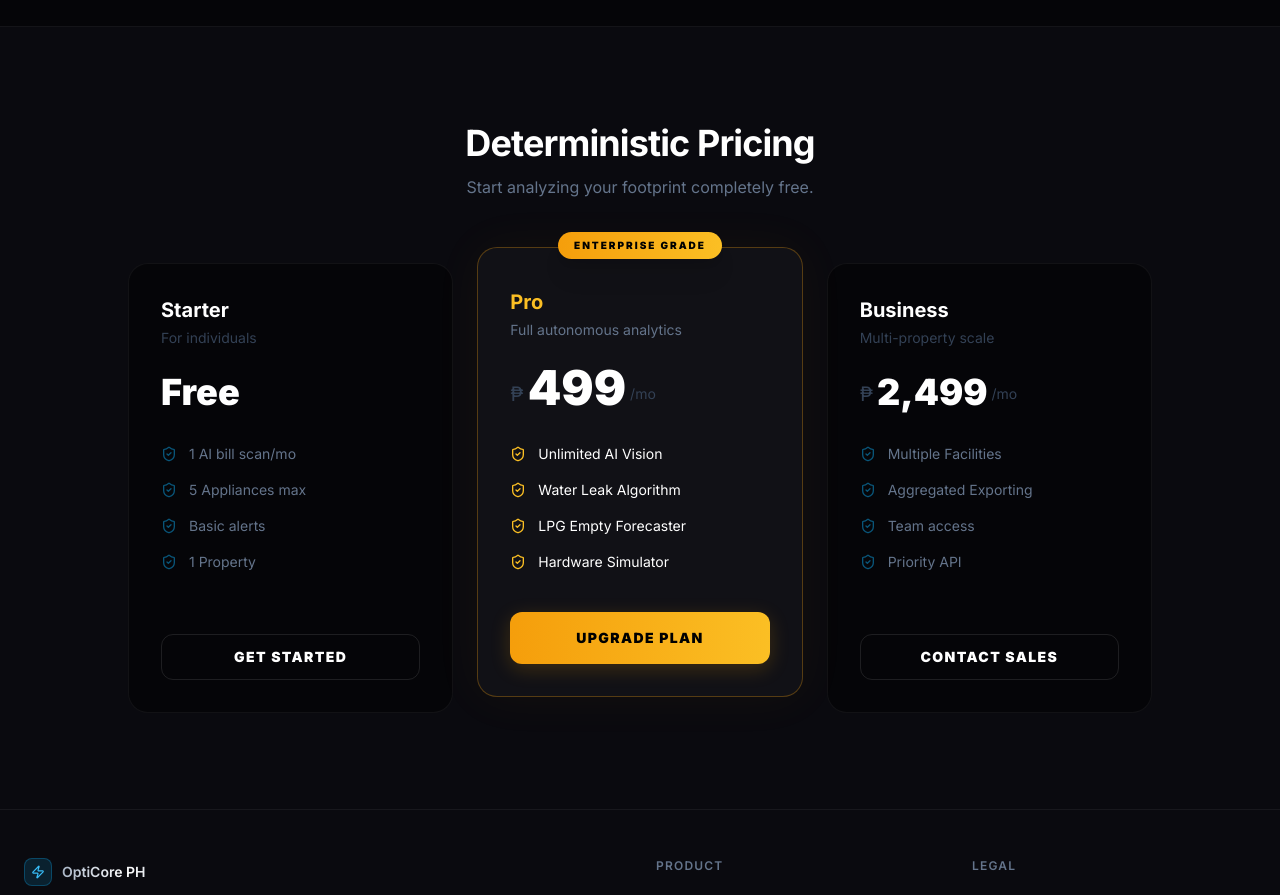
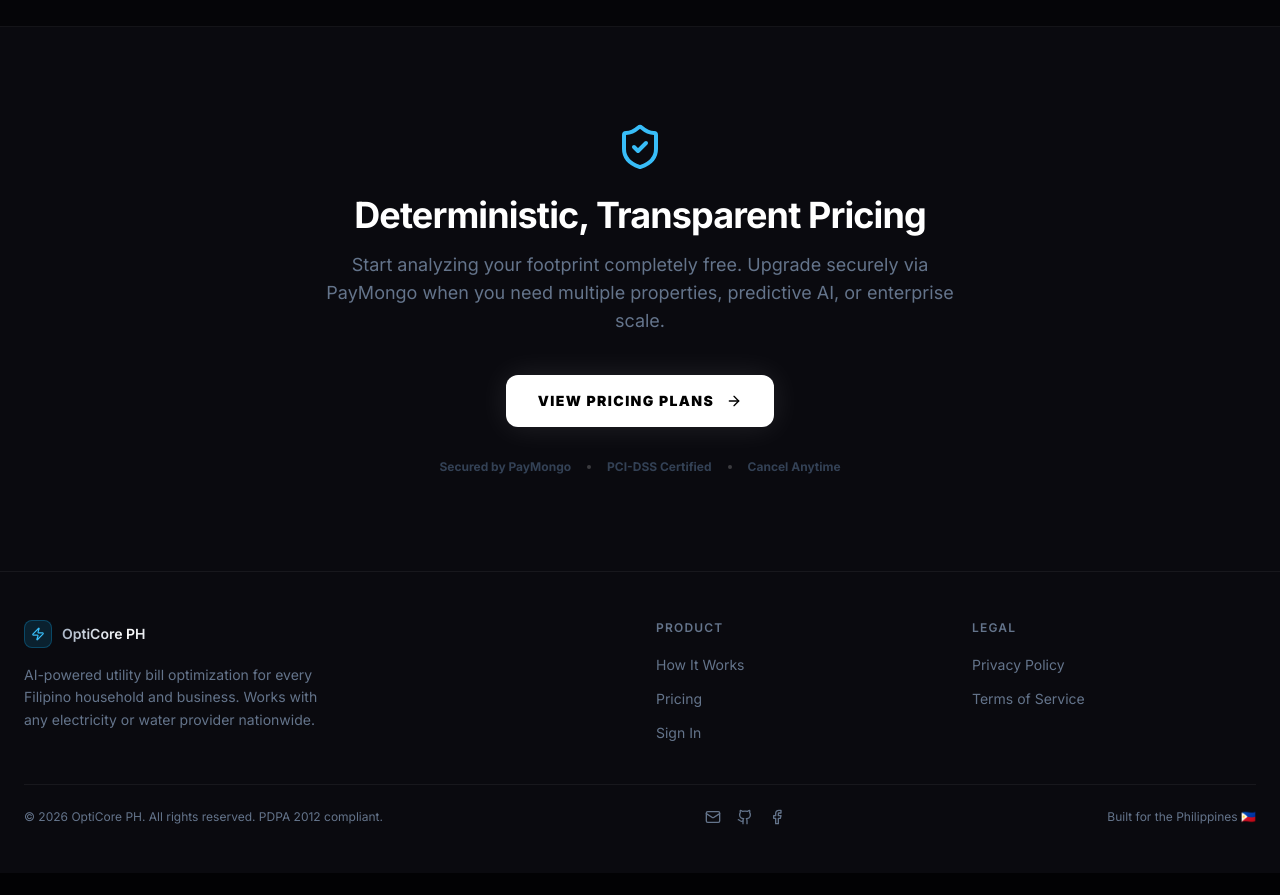
Before and after one commit to opticoreph2026-cell/opticore-ph, a Next.js app: page / in a window 1280 px wide. Shown: the part 3540-4435 px from the top of the page. After the commit the page ends 4413 px from the top, so only its background shows below. Built offline with nearby package versions, Linux system fonts and the light colour scheme; no server answers; the database is empty.

Commit message:
fix: replace duplicated landing page pricing with CTA to official PayMongo pricing page

```diff
--- a/src/app/page.js
+++ b/src/app/page.js
@@ -312,72 +312,28 @@ export default function LandingPage() {
           </div>
         </section>
 
-        {/* ── Pricing Preview ────────────────────────────────────────── */}
+        {/* ── Secure Payment CTA ─────────────────────────────────────── */}
         <section className="py-24 px-4 bg-surface-900 border-t border-white/[0.04]">
-          <div className="max-w-5xl mx-auto">
-            <div className="text-center mb-16">
-              <h2 className="text-3xl sm:text-4xl font-bold text-white tracking-tight">
-                Deterministic Pricing
-              </h2>
-              <p className="text-text-muted mt-3">Start analyzing your footprint completely free.</p>
-            </div>
-
-            <div className="grid md:grid-cols-3 gap-6">
-              {/* Starter */}
-              <div className="bg-surface-950 border border-white/[0.05] p-8 rounded-2xl flex flex-col">
-                <h3 className="text-xl font-bold text-white mb-1">Starter</h3>
-                <p className="text-sm text-text-faint mb-6">For individuals</p>
-                <div className="text-4xl font-black text-white mb-8">Free</div>
-                <ul className="space-y-4 mb-10 flex-1">
-                  {['1 AI bill scan/mo', '5 Appliances max', 'Basic alerts', '1 Property'].map(ft => (
-                    <li key={ft} className="flex items-center gap-3 text-sm text-text-muted">
-                      <ShieldCheck className="w-4 h-4 text-brand-500/50" /> {ft}
-                    </li>
-                  ))}
-                </ul>
-                <Link href="/signup" className="text-sm font-black uppercase tracking-widest text-center px-4 py-3 rounded-xl border border-white/10 text-white hover:bg-white/5 transition-all">Get Started</Link>
-              </div>
-
-              {/* Pro */}
-              <div className="bg-white/[0.03] border border-amber-500/30 p-8 rounded-2xl relative flex flex-col shadow-[0_0_50px_rgba(245,158,11,0.05)] transform md:-translate-y-4 z-10 box-border">
-                <div className="absolute -top-4 left-1/2 -translate-x-1/2 px-4 py-1.5 bg-gradient-to-r from-amber-500 to-amber-400 text-black text-[10px] font-black uppercase tracking-[0.2em] rounded-full whitespace-nowrap shadow-xl">
-                  Enterprise Grade
-                </div>
-                <h3 className="text-xl font-bold text-amber-400 mb-1 mt-2">Pro</h3>
-                <p className="text-sm text-text-muted mb-6">Full autonomous analytics</p>
-                <div className="flex items-end gap-1 mb-8">
-                  <span className="text-xl text-text-faint mb-1">₱</span>
-                  <span className="text-5xl font-black text-white">499</span>
-                  <span className="text-sm text-text-faint mb-2">/mo</span>
-                </div>
-                <ul className="space-y-4 mb-10 flex-1">
-                  {['Unlimited AI Vision', 'Water Leak Algorithm', 'LPG Empty Forecaster', 'Hardware Simulator'].map(ft => (
-                    <li key={ft} className="flex items-center gap-3 text-sm text-white">
-                      <ShieldCheck className="w-4 h-4 text-amber-400" /> {ft}
-                    </li>
-                  ))}
-                </ul>
-                <Link href="/signup" className="text-sm font-black uppercase tracking-widest text-center px-4 py-4 rounded-xl bg-gradient-to-r from-amber-500 to-amber-400 text-black hover:opacity-90 transition-all shadow-[0_5px_20px_rgba(245,158,11,0.2)]">Upgrade Plan</Link>
-              </div>
-
-              {/* Business */}
-              <div className="bg-surface-950 border border-white/[0.05] p-8 rounded-2xl flex flex-col">
-                <h3 className="text-xl font-bold text-white mb-1">Business</h3>
-                <p className="text-sm text-text-faint mb-6">Multi-property scale</p>
-                <div className="flex items-end gap-1 mb-8">
-                  <span className="text-xl text-text-faint mb-1">₱</span>
-                  <span className="text-4xl font-black text-white">2,499</span>
-                  <span className="text-sm text-text-faint mb-2">/mo</span>
-                </div>
-                <ul className="space-y-4 mb-10 flex-1">
-                  {['Multiple Facilities', 'Aggregated Exporting', 'Team access', 'Priority API'].map(ft => (
-                    <li key={ft} className="flex items-center gap-3 text-sm text-text-muted">
-                      <ShieldCheck className="w-4 h-4 text-brand-500/50" /> {ft}
-                    </li>
-                  ))}
-                </ul>
-                <Link href="mailto:opticoreph2026@gmail.com?subject=Business Tier Inquiry — OptiCore PH" className="text-sm font-black uppercase tracking-widest text-center px-4 py-3 rounded-xl border border-white/10 text-white hover:bg-white/5 transition-all">Contact Sales</Link>
-              </div>
+          <div className="max-w-4xl mx-auto text-center">
+            <ShieldCheck className="w-12 h-12 text-brand-400 mx-auto mb-6" />
+            <h2 className="text-3xl sm:text-4xl font-bold text-white tracking-tight mb-4">
+              Deterministic, Transparent Pricing
+            </h2>
+            <p className="text-text-muted text-lg mb-10 max-w-2xl mx-auto">
+              Start analyzing your footprint completely free. Upgrade securely via PayMongo when you need multiple properties, predictive AI, or enterprise scale.
+            </p>
+            <Link
+              href="/pricing"
+              className="inline-flex items-center gap-3 text-sm font-black uppercase tracking-widest px-8 py-4 rounded-xl text-black bg-white hover:bg-brand-400 transition-all shadow-[0_0_30px_rgba(255,255,255,0.1)] group"
+            >
+              View Pricing Plans <ArrowRight className="w-4 h-4 group-hover:translate-x-1 transition-transform" />
+            </Link>
+            <div className="mt-8 flex items-center justify-center gap-4 text-xs font-bold text-text-faint">
+              <span>Secured by PayMongo</span>
+              <span className="w-1 h-1 rounded-full bg-white/20" />
+              <span>PCI-DSS Certified</span>
+              <span className="w-1 h-1 rounded-full bg-white/20" />
+              <span>Cancel Anytime</span>
             </div>
           </div>
         </section>
```
